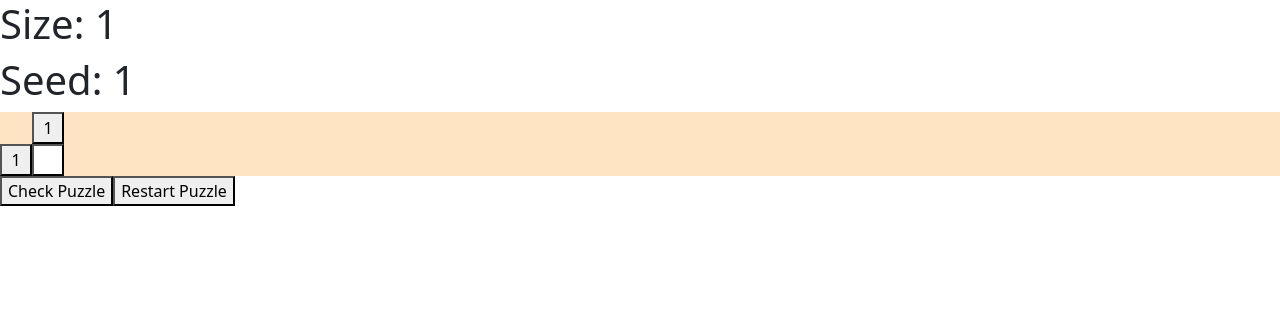
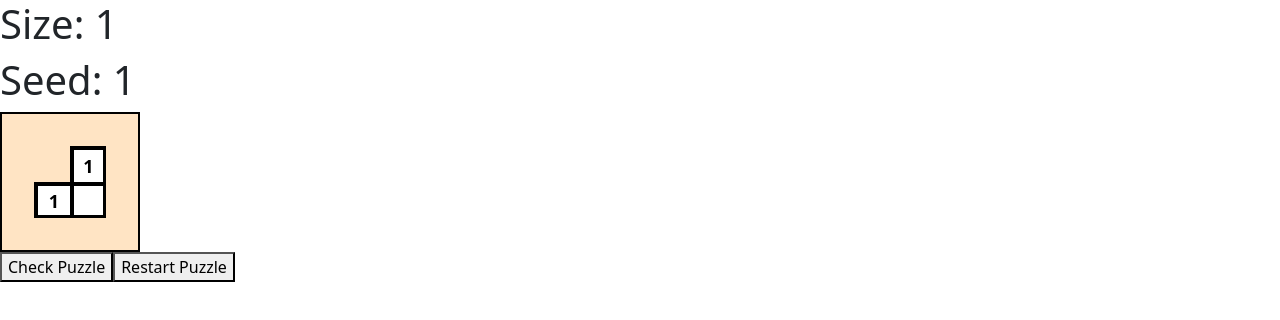
Before and after one commit to HoggTruman/nonogram, a React app: page /1/1 in a window 1280 px wide. Shown: the top 320 px of the page. Built offline with nearby package versions, Linux system fonts and the light colour scheme.

Commit message:
Update puzzle styling
Updated the styling for the puzzle.

Also some minor modifications to Hints.js to make styling simpler

```diff
--- a/src/components/Board.css
+++ b/src/components/Board.css
@@ -1,33 +1,64 @@
+:root {
+  --cell-border-color: black;
+}
+
 * {
   box-sizing: border-box;
 }
 
-.boardRow {
+#board {
+  border: 2px solid var(--cell-border-color);
+}
+
+div.boardRow {
+  display: flex;
   margin: 0;
   padding: 0;
-  background-color: yellow;
-  /* font-size: 5 */
   line-height: 0;
+  background-color: red;
 }
 
-.cell {
+button.cell {
   width: 2rem;
   height: 2rem;
   margin: 0;
+  padding: 0;
+  border: 1px solid var(--cell-border-color);
+  box-shadow: inset 0 0 0 2px white;
+  cursor: default;
 }
 
-.cell.blank {
+
+button.cell.blank {
   background-color: white;
 }
 
-.cell.filled {
+button.cell.filled {
   background-color: black;
 }
 
-.cell.crossed {
-  background-color: red;
+button.cell.crossed {
+  background-color: white;
+  color: red;
+  font-size: 20px;
+  font-weight: bold;
+  font-family: "Lucida Sans Unicode";
 }
 
-.cell[col="0"], .cell[col="5"], .cell[col="10"], .cell[col="15"], .cell[col="20"] {
-  border-left: 2px solid black;
+
+/* Apply thicker border every 5 cells*/
+button.cell:nth-of-type(5n) {
+  border-right: 2px solid var(--cell-border-color);
 }
+
+button.cell:nth-of-type(5n+1) {
+  border-left: 2px solid var(--cell-border-color);
+}
+
+div.boardRow:nth-of-type(5n) > button.cell {
+  border-bottom: 2px solid var(--cell-border-color);
+}
+
+div.boardRow:nth-of-type(5n+1) > button.cell {
+  border-top: 2px solid var(--cell-border-color);
+}
--- a/src/components/Board.js
+++ b/src/components/Board.js
@@ -68,7 +68,6 @@ class Board extends React.Component {
   }
 
   render() {
-    // I think using index as key here is fine since the lists are not rearranged. elements are only added and removed from the end
     return (
       <div id="board">
         {
@@ -76,6 +75,7 @@ class Board extends React.Component {
             <div
               key={rowIndex.toString()}
               className="boardRow"
+              data-row={rowIndex}
             >
               {row.map((cell, colIndex) => (
                 <button
@@ -84,7 +84,7 @@ class Board extends React.Component {
                   data-col={colIndex}
                   className={"cell " + CELL_STATE_CLASSES[this.props.cells[rowIndex][colIndex]]}
                 >
-                  {/* a cross for crossed?*/}
+                  {this.props.cells[rowIndex][colIndex] === CELL_STATE.CROSSED? "✖": ""}
                 </button>
               ))}
             </div>
--- a/src/components/Hints.css
+++ b/src/components/Hints.css
@@ -1,34 +1,78 @@
-.rowHint {
+:root {
+  --cell-border-color: black;
+}
+
+* {
+  box-sizing: border-box;
+}
+
+button.hint {
+  background-color: white;
+  width: 2rem;
+  height: 2rem;
+  margin: 0;
+  border: 0;
+  line-height: 100%;
+  font-weight: bold;
+  font-size: 18px;
+  cursor: default
+}
+
+button.hint.checked {
+  color: red;
+}
+
+
+
+/* Row Hints */
+#rowHints {
+  border-top: 2px solid var(--cell-border-color);
+  border-bottom: 2px solid var(--cell-border-color);
+  border-left: 4px solid var(--cell-border-color);
+}
+
+div.rowHint {
   display: flex;
-  align-items: flex-end;
-  justify-content: right;
   background-color: red;
 }
 
-.rowHint > .hint {
-  width: 2rem;
-  height: 2rem;
-  margin: 0;
+div.rowHint > button.hint {
+  border-top:  1px solid var(--cell-border-color);
+  border-bottom: 1px solid var(--cell-border-color);
 }
 
+div.rowHint:nth-of-type(5n) > button.hint {
+  border-bottom: 2px solid var(--cell-border-color);
+}
+
+div.rowHint:nth-of-type(5n+1) > button.hint {
+  border-top: 2px solid var(--cell-border-color);
+}
+
+
+
+/* Column Hints */
 #colHints {
   display: flex;
-  align-items: end;
-  justify-content: right;
+  border-top: 4px solid var(--cell-border-color);
+  border-left: 2px solid var(--cell-border-color);
+  border-right: 2px solid var(--cell-border-color);
 }
 
-.colHint {
-  /*display:inline-block;*/
+div.colHint {
   background-color: red;
 }
 
-.colHint > .hint {
+div.colHint > button.hint {
   display: block;
-  width: 2rem;
-  height: 2rem;
-  margin: 0;
+  border-left:  1px solid var(--cell-border-color);
+  border-right: 1px solid var(--cell-border-color);
 }
 
-.hint.checked {
-  color: red;
+div.colHint:nth-of-type(5n) > button.hint {
+  border-right: 2px solid var(--cell-border-color);
 }
+
+div.colHint:nth-of-type(5n+1) > button.hint {
+  border-left: 2px solid var(--cell-border-color);
+}
--- a/src/components/Hints.js
+++ b/src/components/Hints.js
@@ -14,19 +14,26 @@ class Hints extends React.Component {
   }
 
   render() {
-    const rowOrColHints = this.props.generator(this.props.solution);
+    let rowOrColHints = this.props.hintsGenerator(this.props.solution);
+
+    // front-fill hintarrays with null values so lengths match
+    const maxHints = Math.max(...rowOrColHints.map(arr => arr.length));
+    rowOrColHints = rowOrColHints.map(rowOrCol => (
+      Array.from(Array(maxHints - rowOrCol.length).fill(null).concat(rowOrCol)
+    )));
+
     const rowOrColHintsMarkup = rowOrColHints.map((rowOrColHint, rowOrColIndex) => (
       <div
         key={rowOrColIndex}
-        className={this.props.rowOrCol === "row"? "rowHint": "colHint"}
+        className={`${this.props.rowOrCol}Hint`}
         data-pos={rowOrColIndex}
       >
         {
           rowOrColHint.map((hint, hintIndex) => (
             <button
               key={hintIndex}
-              className="hint"
-              onClick={this.toggleChecked}
+              className={`hint`}
+              onClick={hint? this.toggleChecked: null}
             >
               { hint }
             </button>
@@ -36,7 +43,7 @@ class Hints extends React.Component {
     ))
 
     return (
-      <div id={this.props.rowOrCol === "row"? "rowHints": "colHints"}>
+      <div id={`${this.props.rowOrCol}Hints`}>
         {rowOrColHintsMarkup}
       </div>
     )
--- a/src/components/Puzzle.css
+++ b/src/components/Puzzle.css
@@ -3,4 +3,7 @@
   grid-template-columns: max-content max-content;
   grid-template-rows: max-content max-content;
   background-color: bisque;
+  width: max-content;
+  padding: 2rem;
+  border: 2px solid black;
 }
--- a/src/components/Puzzle.js
+++ b/src/components/Puzzle.js
@@ -38,12 +38,12 @@ class Puzzle extends React.Component {
         <div>{/*empty*/}</div>
         <Hints
           rowOrCol="col"
-          generator={generateColHints}
+          hintsGenerator={generateColHints}
           solution={this.props.solution}
         />
         <Hints
           rowOrCol="row"
-          generator={generateRowHints}
+          hintsGenerator={generateRowHints}
           solution={this.props.solution}
         />
         <Board
```
